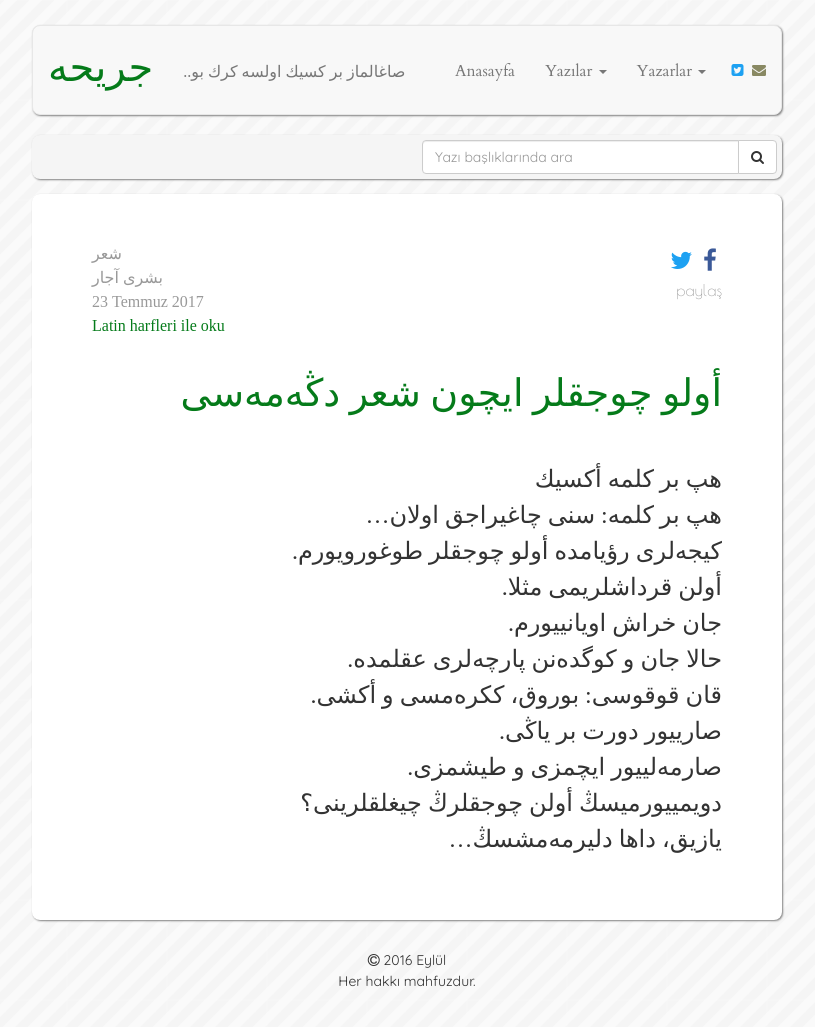
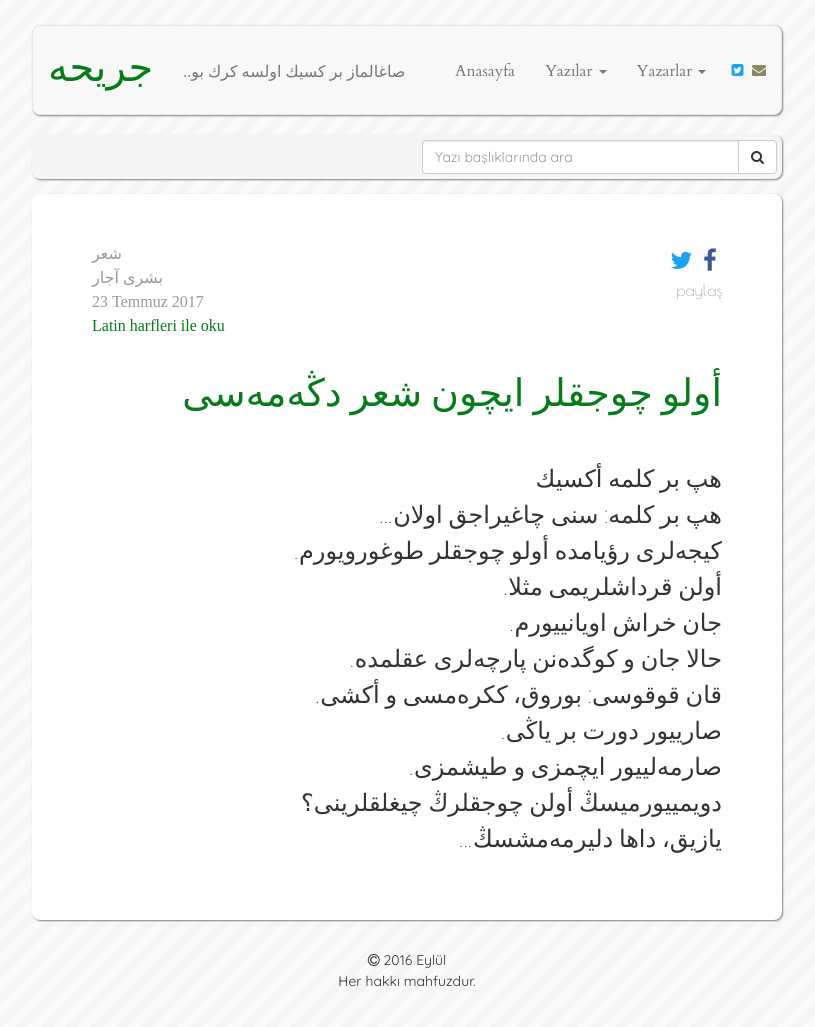
Before and after one commit to muhammedaydogdu/muhammedaydogdu.github.io, a Jekyll site: the page built from _posts/2017-07-23-olu-cocuklar-icin-os.md, in a window 1280 px wide. Shown: the whole page, without its empty margins (233-1048 px from the left). Built offline with Jekyll 4.4.1, drawn with Linux system fonts in a browser that asks for light colours; some web fonts are replaced.

Commit message:
Update style.css

```diff
--- a/css/style.css
+++ b/css/style.css
@@ -126,7 +126,7 @@ nav li a.social {
 }
 
 .os-text {
-  font-family: "Aref Ruqaa", serif;
+  font-family: "Roboto", sans-serif;
 }
 
 .container .jumbotron .os-text p {
```
